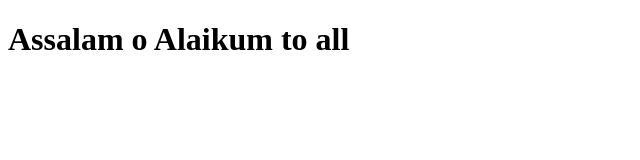
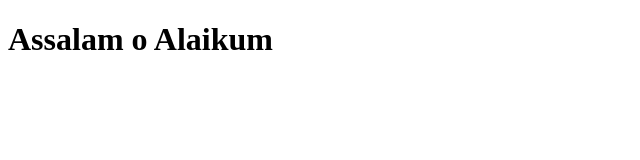
Before and after one commit to ZAIBA0930/Assignment, a plain HTML site: page index.html in a window 1280 px wide. Shown: the whole page, without its empty margins (0-640 px from the left). Drawn offline with Linux system fonts and the light colour scheme.

Commit message:
updated file

```diff
--- a/index.html
+++ b/index.html
@@ -6,6 +6,6 @@
     <title>Document</title>
 </head>
 <body>
-    <h1>Assalam o Alaikum to all</h1>
+    <h1>Assalam o Alaikum </h1>
 </body>
 </html>
```
